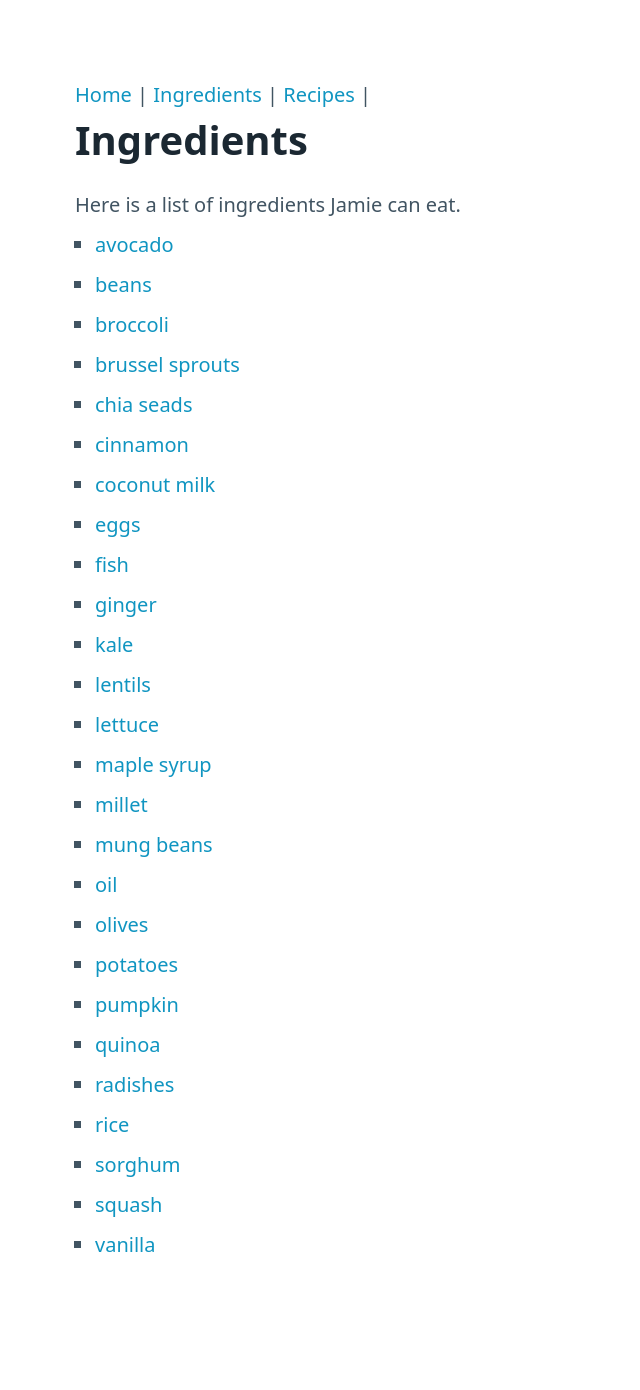
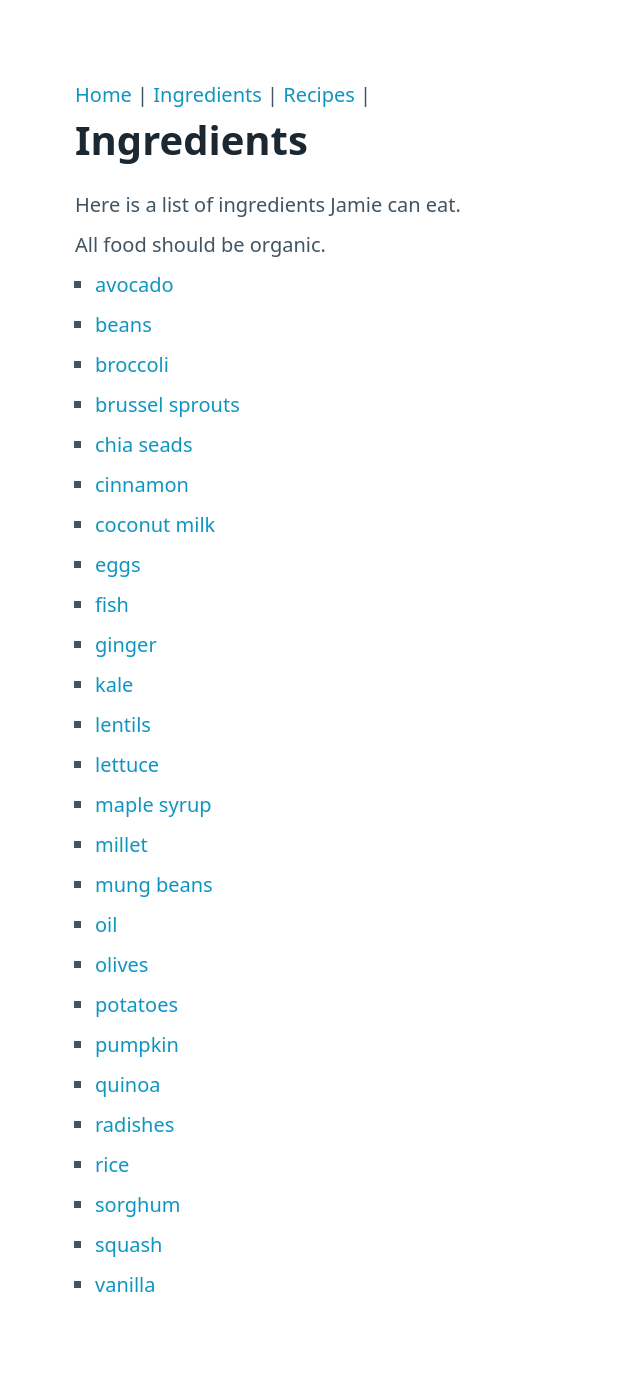
Before and after one commit to johnfreier/whatcanjamieeat, a Jekyll site: the page built from ingredients.md, in a window 1280 px wide. Shown: the whole page, without its empty margins (0-640 px from the left). Built offline with Jekyll 4.4.1, drawn with Linux system fonts in a browser that asks for light colours; before the commit the page ends 1350 px from its top, so only the background shows below that.

```diff
--- a/_data/foods.yml
+++ b/_data/foods.yml
@@ -1,4 +1,5 @@
 - food-name: eggs
+  description: "Should try and be free range."
 - food-name: sorghum
 - food-name: rice
 - food-name: beans
--- a/_layouts/foods.html
+++ b/_layouts/foods.html
@@ -2,6 +2,8 @@
 layout: default
 ---
 <h1>{{ page.food-name | replace: "_", " " | capitalize }}</h1>
+
+<p>{{ page.description }}</p>
 
 <h2>Recipes</h2>
 <hr />
--- a/ingredients.md
+++ b/ingredients.md
@@ -7,6 +7,8 @@ title: "Ingredients"
 
 Here is a list of ingredients Jamie can eat.
 
+All food should be organic.
+
 {% assign foods = site.data.foods | sort: "food-name" %}
 {% for food in foods %}
 - [{{ food.food-name | replace: "_", " " }}](/foods/{{ food.food-name }}.html)
```
Also changed, not shown: index.md (+1 -2 lines).
